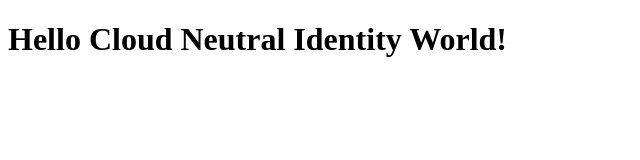
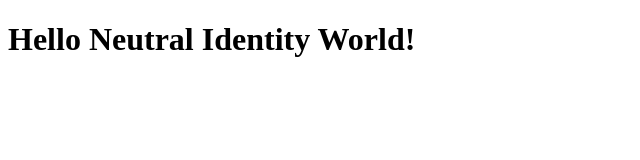
Before and after one commit to dstrockis/hello-federation, a plain HTML site: page index.html in a window 1280 px wide. Shown: the whole page, without its empty margins (0-640 px from the left). Drawn offline with Linux system fonts and the light colour scheme.

Commit message:
making an update to my service

```diff
--- a/index.html
+++ b/index.html
@@ -9,7 +9,7 @@
 
 <body>
   <main>
-    <h1>Hello Cloud Neutral Identity World!</h1>
+    <h1>Hello Neutral Identity World!</h1>
   </main>
 </body>
 
```
Also changed, not shown: 1 other file.
